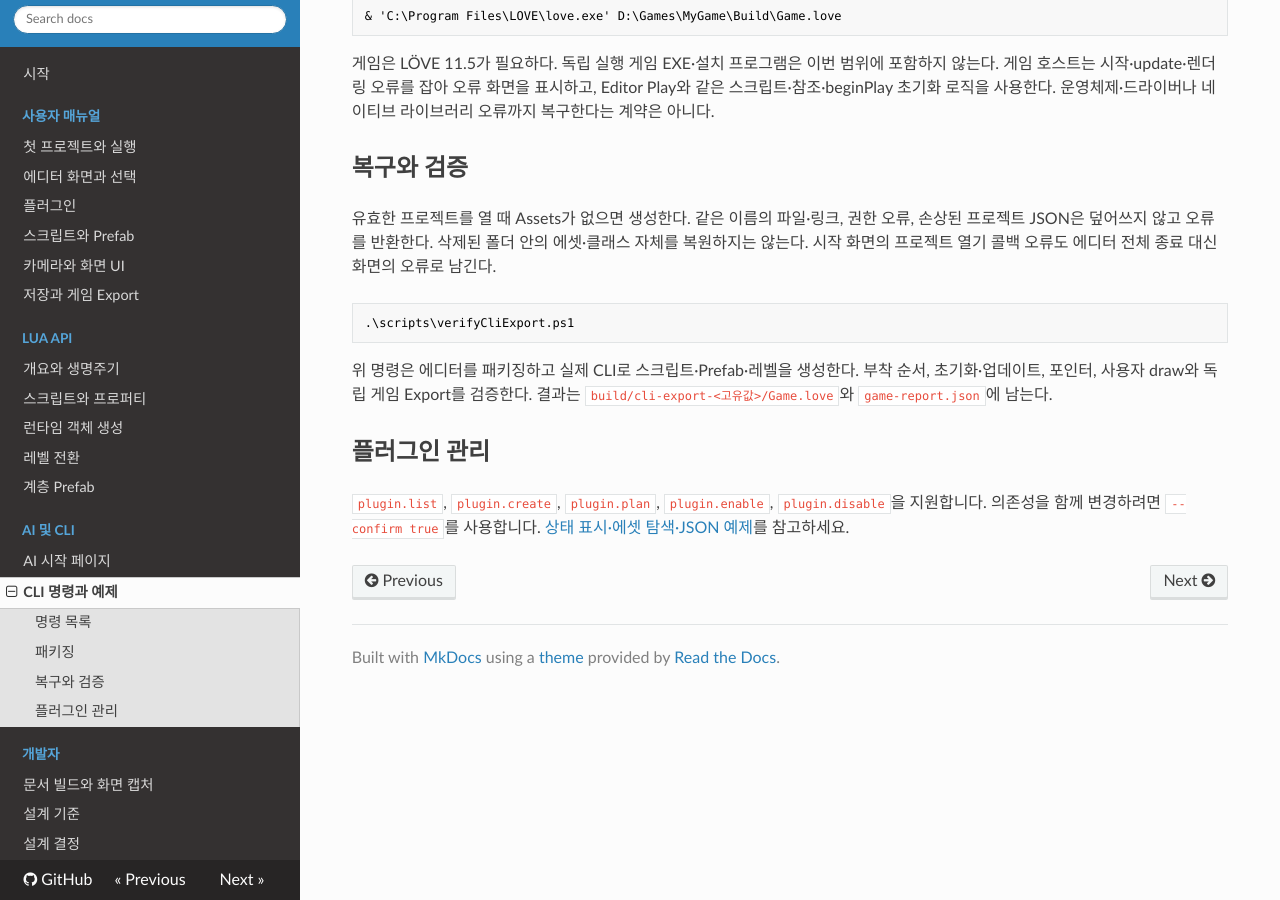
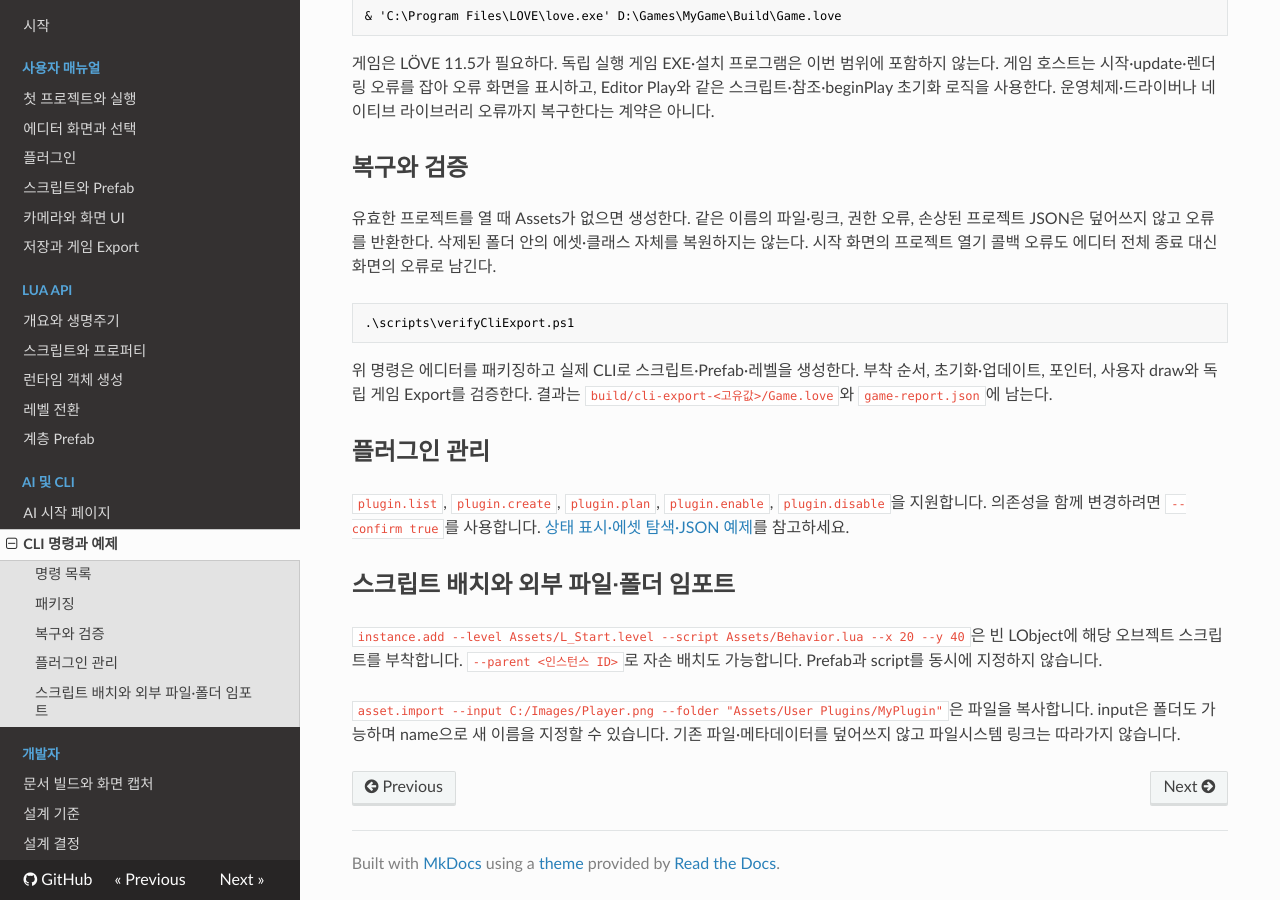
Before and after one commit to tyt0815/LOVE-Labo, an MkDocs documentation site: the page built from docs/cli-and-export.md, in a window 1280 px wide and 900 px high, scrolled down 2182 px. Built offline with MkDocs 1.6.1, drawn with Linux system fonts in a browser that asks for light colours; nearby versions of some CDN libraries.

Commit message:
feat: 스크립트 오브젝트 배치와 외부 에셋 임포트 지원

```diff
--- a/docs/adr.md
+++ b/docs/adr.md
@@ -60,5 +60,6 @@
 
 - [0057. 연속 목록 행과 Prefab 소속 글자색](adr/0057-list-hover-and-prefab-text-colors.md)
 - [0058. 기능 스크립트 플러그인과 에셋 마운트](adr/0058-plugins-and-mounted-assets.md)
+- [0059. 스크립트 배치와 외부 에셋 복사 임포트](adr/0059-script-placement-and-external-import.md)
 - [0062. 플러그인 탐색 루트를 Assets와 나란히 표시](adr/0062-plugin-browser-roots.md)
 - [0063. 기본 기능 플러그인 통합과 편집 영역 표시](adr/0063-essentials-plugin-and-editor-bounds.md)
--- a/docs/cli-and-export.md
+++ b/docs/cli-and-export.md
@@ -84,3 +84,9 @@ Prefab과 인스턴스에서 로컬 스크립트를 추가·제거·정렬합니
 ## 플러그인 관리
 
 `plugin.list`, `plugin.create`, `plugin.plan`, `plugin.enable`, `plugin.disable`을 지원합니다. 의존성을 함께 변경하려면 `--confirm true`를 사용합니다. [상태 표시·에셋 탐색·JSON 예제](guide/plugins.md)를 참고하세요.
+
+## 스크립트 배치와 외부 파일·폴더 임포트
+
+`instance.add --level Assets/L_Start.level --script Assets/Behavior.lua --x 20 --y 40`은 빈 LObject에 해당 오브젝트 스크립트를 부착합니다. `--parent <인스턴스 ID>`로 자손 배치도 가능합니다. Prefab과 script를 동시에 지정하지 않습니다.
+
+`asset.import --input C:/Images/Player.png --folder "Assets/User Plugins/MyPlugin"`은 파일을 복사합니다. input은 폴더도 가능하며 name으로 새 이름을 지정할 수 있습니다. 기존 파일·메타데이터를 덮어쓰지 않고 파일시스템 링크는 따라가지 않습니다.
--- a/docs/guide/editor.md
+++ b/docs/guide/editor.md
@@ -8,6 +8,8 @@
 | Scene View | 배치·변환·카메라 범위 확인 |
 | Inspector | 선택한 에셋·인스턴스·현재 레벨의 설정 |
 | Asset Browser | Assets 폴더와 파일 탐색·생성·이동 |
+
+외부 파일·폴더를 Asset Browser에 드롭하면 복사·등록 후 해당 폴더의 목록을 즉시 갱신하고 새 에셋을 표시합니다.
 
 ## 선택과 참조 지정
 
@@ -42,6 +44,10 @@ Atom Light에서는 호버한 항목의 배경이 조금 어두워지고, 선택
 ![접힌 Prefab은 아이콘만 표시](images/prefab-collapsed.png)
 
 ## 생성과 이름 변경
+
+Windows 파일 탐색기에서 파일·폴더를 에셋 브라우저로 드롭하면 해당 폴더로 **복사**합니다. 폴더 트리에서는 가리킨 폴더, 파일 영역에서는 열린 폴더 또는 가리킨 하위 폴더가 대상입니다. 원본은 유지하고 같은 이름은 덮어쓰지 않습니다. 임포트에는 새 에셋 ID를 발급하며 기존 `.meta` 파일은 가져오지 않습니다. User 플러그인에도 임포트할 수 있고 Labo 플러그인은 읽기 전용입니다. 임포트는 Undo/Redo할 수 있습니다.
+
+![임포트한 이미지 에셋](images/asset-import.png)
 
 에셋 브라우저의 **New → Prefab**은 빈 루트를 가진 파일을 즉시 만들고 이름을 해당 파일 자리에서 편집합니다. 파일·폴더와 계층의 Rename도 새 창 없이 해당 항목에서 편집합니다. Enter 또는 바깥 클릭으로 확정하고 Esc로 취소합니다. 생성 직후 Esc를 누르면 기본 이름의 파일은 남습니다. 파일 확장자와 에셋 ID는 유지됩니다. Prefab Inspector 계층의 Rename은 루트를 포함하여 오브젝트 이름만 바꿉니다. Prefab 파일 이름은 에셋 브라우저에서 별도로 변경합니다. 이름이 없는 기존 루트는 LObject로 표시하며, 새 루트로 교체해도 각 오브젝트의 이름은 유지합니다.
 
```
Also changed, not shown: docs/adr/0059-script-placement-and-external-import.md (added, +24 -0 lines), docs/guide/objects.md (+4 -0 lines), docs/guide/images/asset-import.png (added), docs/guide/images/original/asset-import.png (added), docs/guide/images/original/script-placement.png (added), docs/guide/images/script-placement.png (added), 11 other files.
